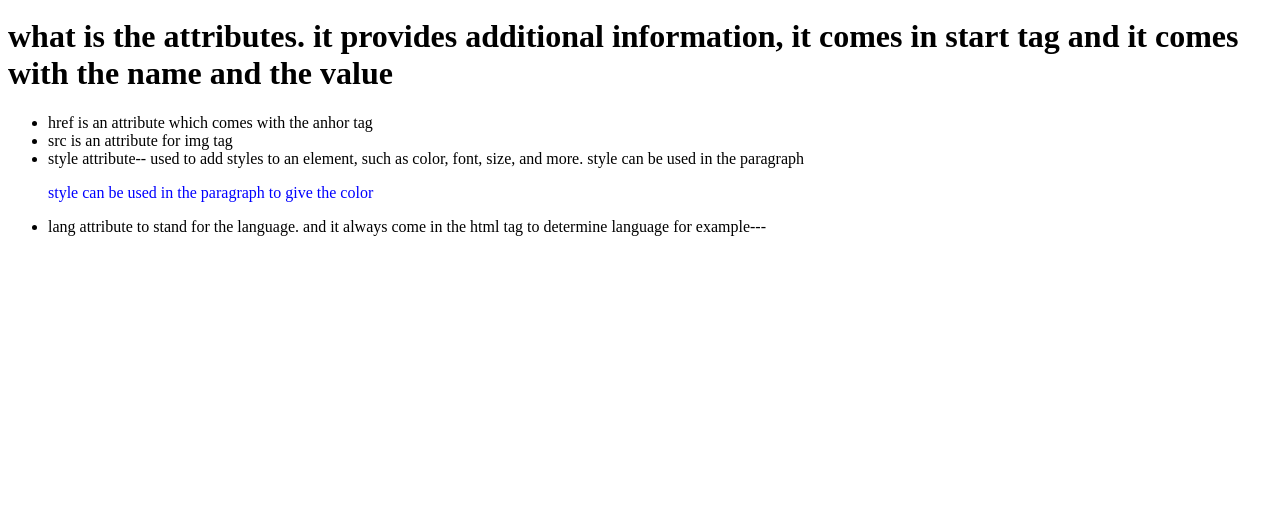
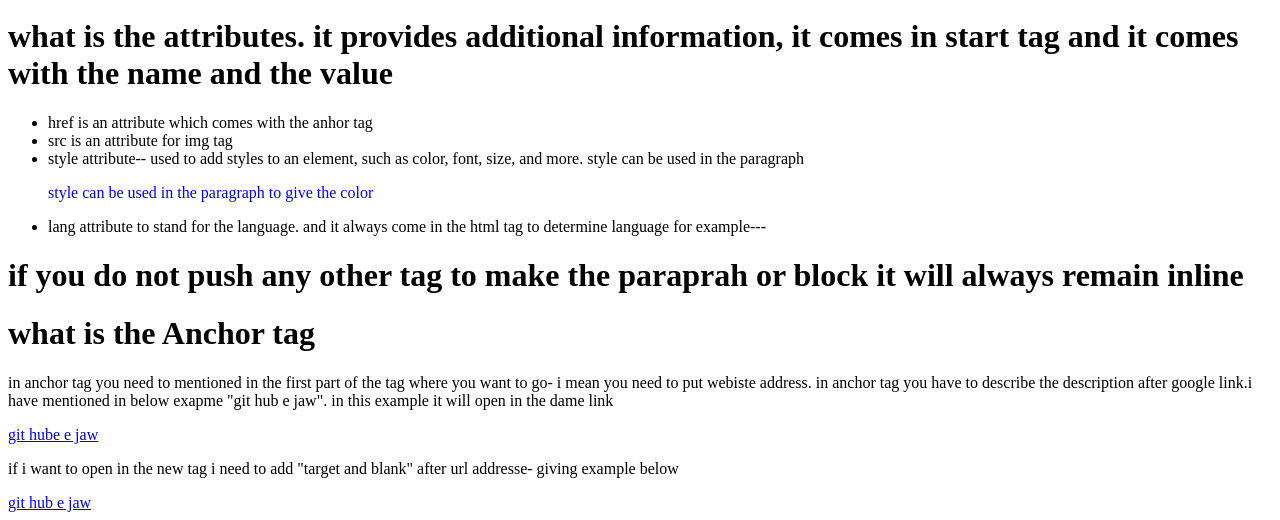
Before and after one commit to Chowdhuryabdul/my-first-website-1, a plain HTML site: page note.html in a window 1280 px wide. Shown: the part 465-985 px from the top of the page. Before the commit the page ends 800 px from the top, so only its background shows below. Drawn offline with Linux system fonts and the light colour scheme.

Commit message:
fourth commit

```diff
--- a/note.html
+++ b/note.html
@@ -28,3 +28,13 @@
     <li>style attribute-- used to add styles to an element, such as color, font, size, and more. style can be used in the paragraph  <p style="color: blue;">style can be used in the paragraph to give the color</p></li>
     <li>lang attribute to stand for the language. and it always come in the html tag to determine language  for example---<html lang="en"></li>
 </ul>
+
+<h1>if you do not push any other tag to make the paraprah or block it will always remain inline</h1>
+
+<h1> what is the Anchor tag</h1>
+<p>in anchor tag you need to mentioned in the first part of the tag where you want to go- i mean you need to put webiste address. in anchor tag you have to describe the description after google link.i have mentioned in below exapme "git hub e jaw". in this example it will open in the dame link</p>
+
+<a href="https://github.com/">git hube e jaw</a>
+<p>if i want to open in the new tag i need to add "target and blank" after url addresse- giving example below</p>
+
+<a href="https://github.com/" target="_blank">git hub e jaw</a>
```
